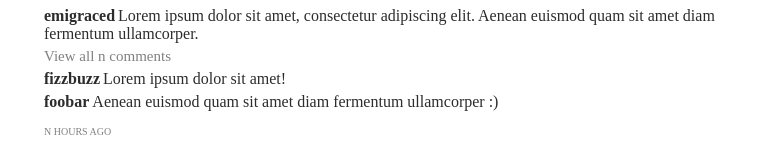
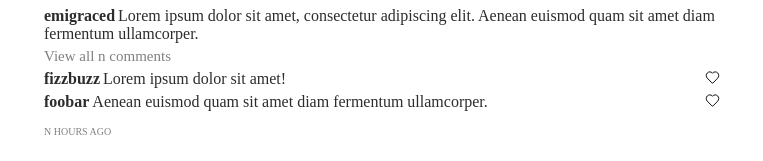
Before and after one commit to emigraced/instagram-clone, a React (Create React App) app: page / in a window 1280 px wide. Shown: the part 782-943 px from the top of the page, without its empty margins (258-1021 px from the left). Built offline with nearby package versions, Linux system fonts and the light colour scheme.

Commit message:
added like buttons for comments

```diff
--- a/src/components/Comments.js
+++ b/src/components/Comments.js
@@ -1,13 +1,22 @@
 import React from 'react'
 import styled from 'styled-components'
+import heart from '../images/heart.svg'
 
 export const Comments = () => {
     return (
         <SectionWrapper>
             <NComments>View all n comments</NComments>
             <Preview>
-                <CommentText><Username>fizzbuzz</Username>Lorem ipsum dolor sit amet!</CommentText>
-                <CommentText><Username>foobar</Username>Aenean euismod quam sit amet diam fermentum ullamcorper :) </CommentText>
+                <CommentText>
+                    <Username>fizzbuzz</Username>
+                    Lorem ipsum dolor sit amet!
+                    <CommentLike src={heart} alt="heart this comment"/>
+                </CommentText>
+                <CommentText>
+                    <Username>foobar</Username>
+                    Aenean euismod quam sit amet diam fermentum ullamcorper.
+                    <CommentLike src={heart} alt="heart this comment"/>
+                </CommentText>
             </Preview>
         </SectionWrapper>
     )
@@ -39,3 +48,9 @@ const Username = styled.span`
     margin-right: 3px;
     display: inline;
 `
+
+const CommentLike = styled.img`
+    height: 15px;
+    width: 15px;
+    float: right;
+`
```
